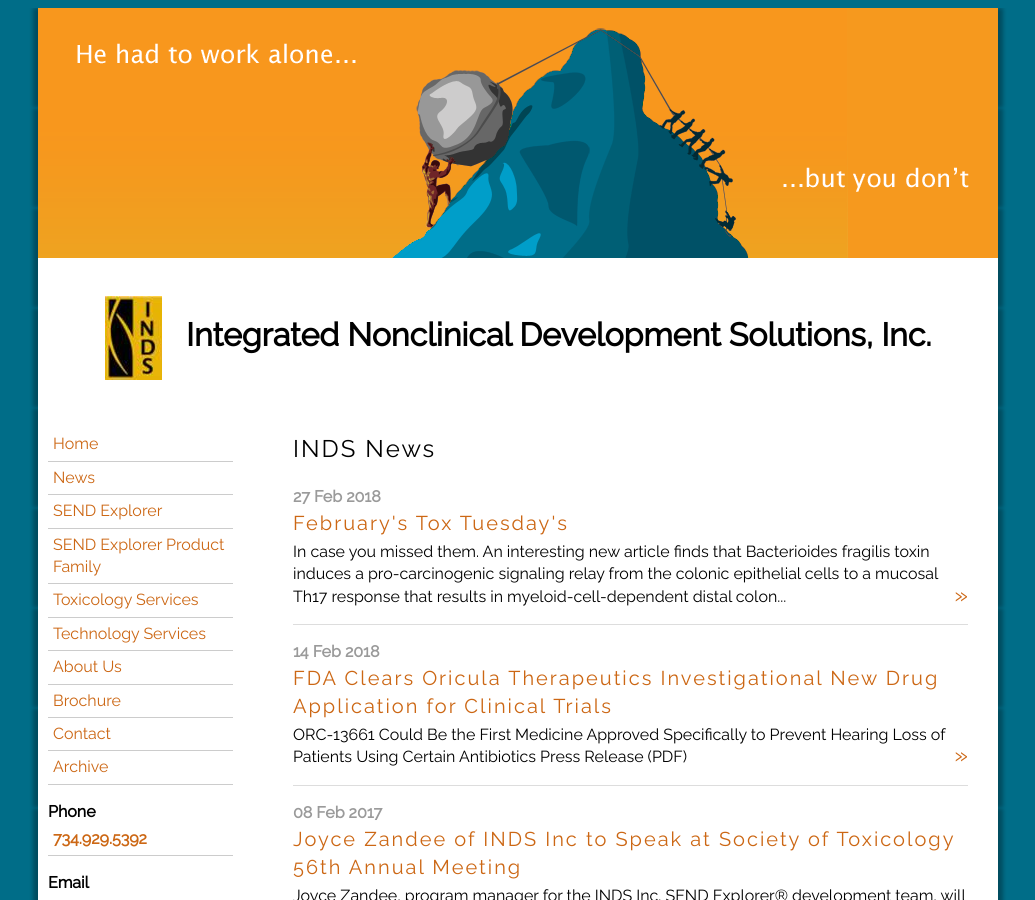
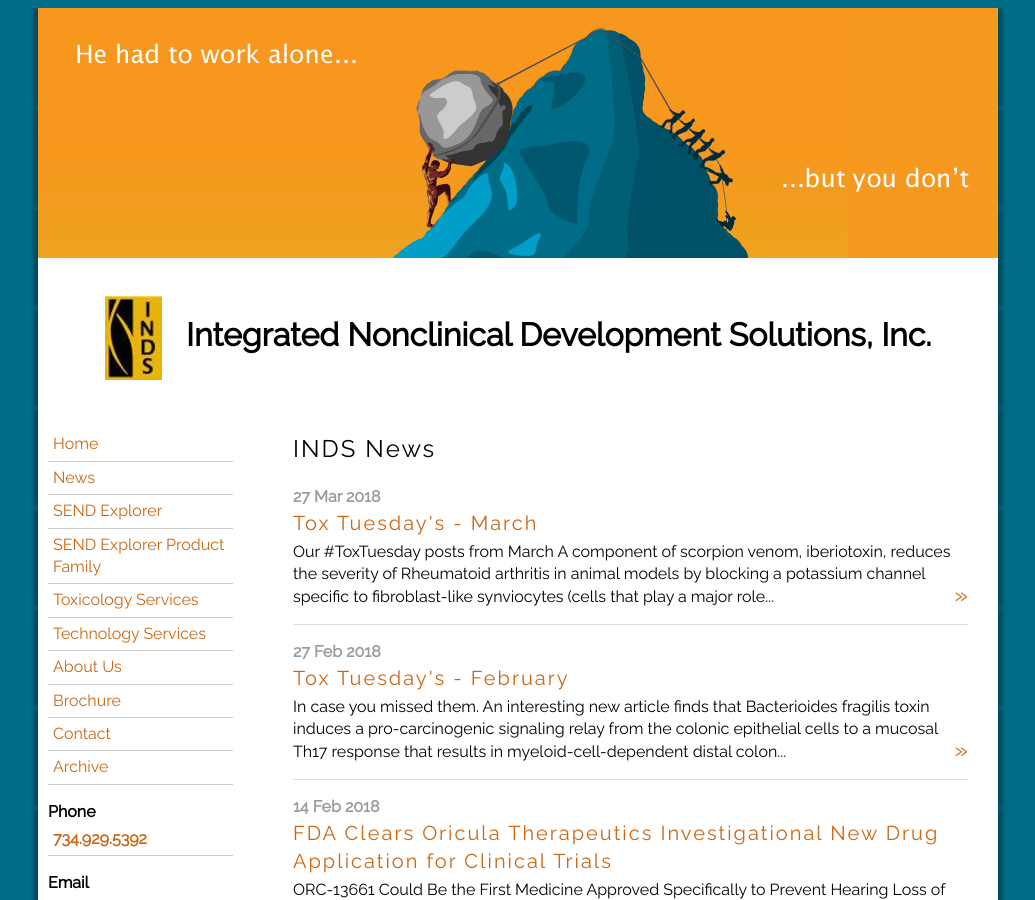
Before and after one commit to inds-inc/inds-inc.github.io, a Jekyll site: the page built from news/index.html, in a window 1280 px wide and 900 px high. Shown: the whole window, without its empty margins (122-1157 px from the left). Built offline with Jekyll 4.4.1, drawn with Linux system fonts in a browser that asks for light colours; the list of posts is cut into pages by our own code; comment, search, counter and statistics services are not loaded; some of the changed text lies outside the part shown.

Commit message:
tox tuesday, march

```diff
--- /dev/null
+++ b/_posts/2018-03-27-tox-tuesdays-march.md
@@ -0,0 +1,15 @@
+---
+layout: post
+title:  "Tox Tuesday's - March"
+...
+
+Our [#ToxTuesday](https://twitter.com/hashtag/ToxTuesday?src=hash) posts from March
+
+<blockquote class="twitter-tweet" data-lang="en"><p lang="en" dir="ltr">A component of scorpion venom, iberiotoxin, reduces the severity of Rheumatoid arthritis in animal models by blocking a potassium channel specific to fibroblast-like synviocytes (cells that play a major role in RA) <a href="https://twitter.com/hashtag/ToxTuesday?src=hash&amp;ref_src=twsrc%5Etfw">#ToxTuesday</a><a href="https://t.co/kyBAgn0Tic">https://t.co/kyBAgn0Tic</a></p>&mdash; INDS, Inc. (@INDSInc) <a href="https://twitter.com/INDSInc/status/971017118065090561?ref_src=twsrc%5Etfw">March 6, 2018</a></blockquote>
+<script async src="https://platform.twitter.com/widgets.js" charset="utf-8"></script>
+
+<blockquote class="twitter-tweet" data-lang="en"><p lang="en" dir="ltr">Interesting article in <a href="https://twitter.com/alnmagazine?ref_src=twsrc%5Etfw">@alnmagazine</a> about a drug that was deemed safe in clinical trials, but lacked efficacy in osteoarthritis pain, prevented opioid tolerance and physical dependence in mice <a href="https://twitter.com/hashtag/ToxTuesday?src=hash&amp;ref_src=twsrc%5Etfw">#ToxTuesday</a> <a href="https://t.co/KRKzcR09CI">https://t.co/KRKzcR09CI</a></p>&mdash; INDS, Inc. (@INDSInc) <a href="https://twitter.com/INDSInc/status/976074809900785666?ref_src=twsrc%5Etfw">March 20, 2018</a></blockquote>
+<script async src="https://platform.twitter.com/widgets.js" charset="utf-8"></script>
+
+<blockquote class="twitter-tweet" data-lang="en"><p lang="en" dir="ltr">In honor of March being Women&#39;s History Month and <a href="https://twitter.com/payscale?ref_src=twsrc%5Etfw">@payscale</a> reporting that just over 1/2 of Toxicologists are female, kids are now drawing more female scientists! <a href="https://twitter.com/hashtag/ToxTuesday?src=hash&amp;ref_src=twsrc%5Etfw">#ToxTuesday</a> <a href="https://twitter.com/hashtag/WomensHistoryMonth?src=hash&amp;ref_src=twsrc%5Etfw">#WomensHistoryMonth</a> <a href="https://t.co/axL1FBJrjF">https://t.co/axL1FBJrjF</a></p>&mdash; INDS, Inc. (@INDSInc) <a href="https://twitter.com/INDSInc/status/978616232801964032?ref_src=twsrc%5Etfw">March 27, 2018</a></blockquote>
+<script async src="https://platform.twitter.com/widgets.js" charset="utf-8"></script>
```
Also changed, not shown: _posts/2018-02-27-februarys-tox-tuesdays.md (+1 -1 lines).
